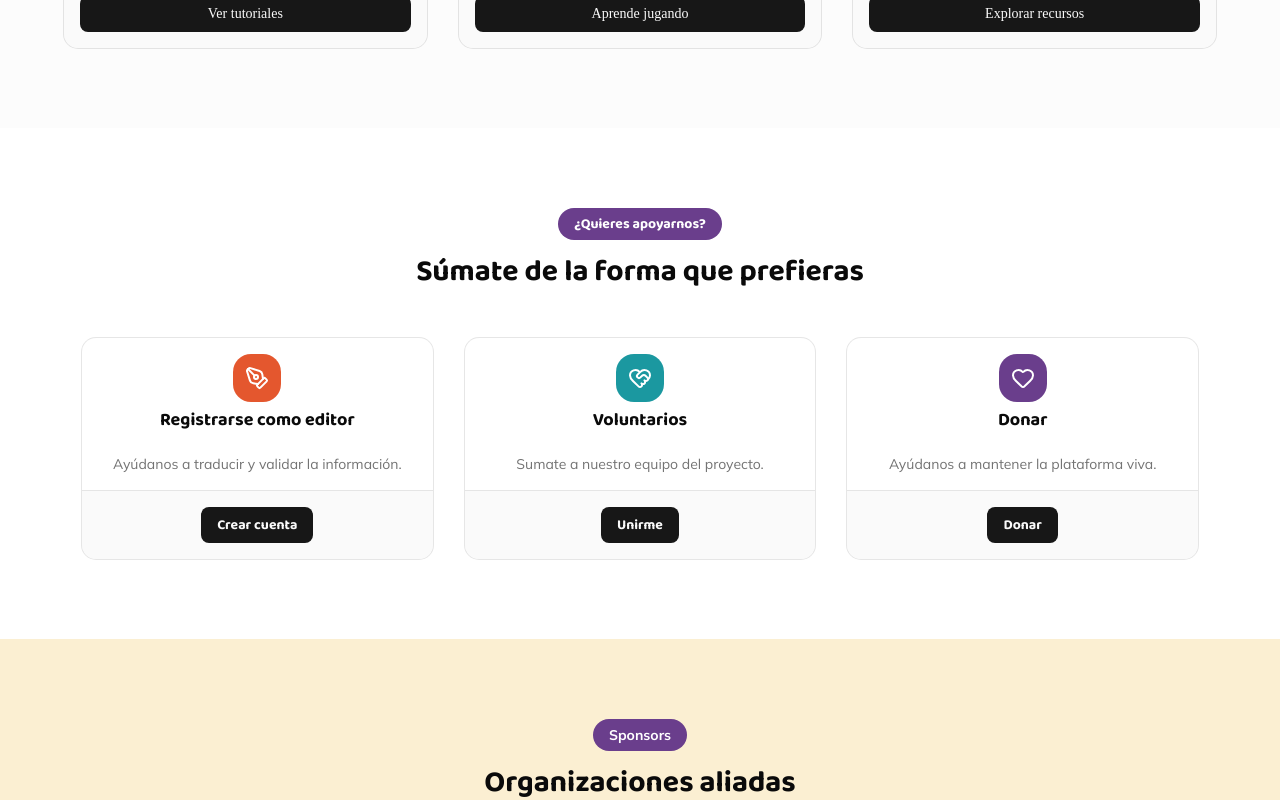
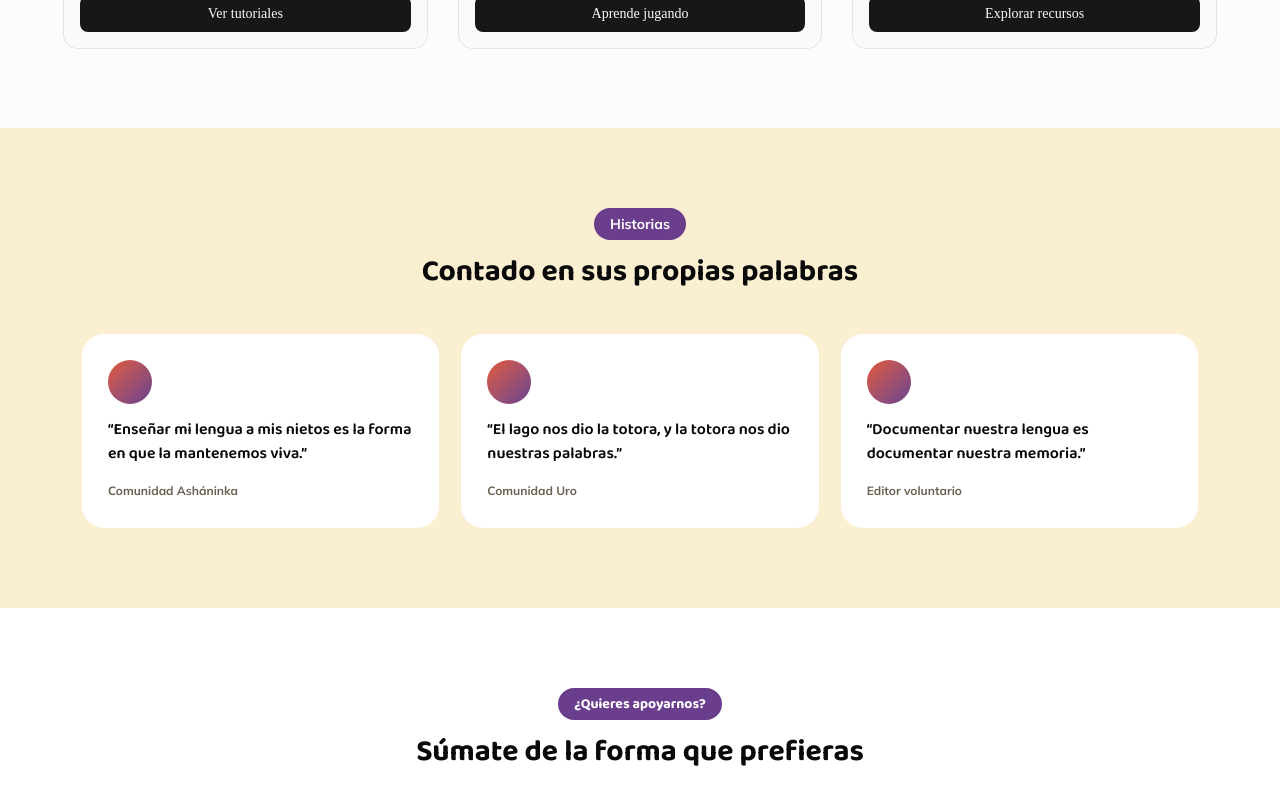
Before and after one commit to ouracademy/living-langs-peru, a Next.js app: page / in a window 1280 px wide. Shown: the part 1520-2320 px from the top of the page. Built offline with nearby package versions, Linux system fonts and the light colour scheme.

Commit message:
feat: add stories section

```diff
--- a/src/app/page.tsx
+++ b/src/app/page.tsx
@@ -7,13 +7,15 @@ import { SponsorsSection } from "@/components/sponsors";
 import { Support } from "@/components/support";
 import { HelpEducation } from "@/components/help-education";
 import { Footer } from "@/components/footer";
+import Stories from "@/components/stories";
 
 export default function Home() {
   return (
     <div>
       <HeaderPlataform />
       <main className="flex flex-1 flex-col">
-        <section className="bg-primary px-6 py-16 text-center text-primary-foreground bg-cover bg-no-repeat bg-center min-h-[400px]"
+        <section
+          className="bg-primary px-6 py-16 text-center text-primary-foreground bg-cover bg-no-repeat bg-center min-h-[400px]"
           style={{ backgroundImage: "url('/ash.jpg')" }}
         >
           <div className="absolute inset-0 bg-black/40 pointer-events-none" />
@@ -32,7 +34,9 @@ export default function Home() {
               <Link
                 key={language.slug}
                 href={`/lenguas/${language.slug}`}
-                className={cn(buttonVariants({ variant: "outline", size: "lg" }))}
+                className={cn(
+                  buttonVariants({ variant: "outline", size: "lg" }),
+                )}
               >
                 {language.name}
               </Link>
@@ -50,11 +54,12 @@ export default function Home() {
                 Asháninka · Uro
               </span>
               <h1 className="font-['Baloo_2',sans-serif] font-bold text-4xl md:text-5xl leading-tight my-4">
-              Aprende, juega y <span className="text-[#E4572E]">celebra</span> las lenguas del{" "}
-              <span className="text-[#1B98A0]">Perú</span>
+                Aprende, juega y <span className="text-[#E4572E]">celebra</span>{" "}
+                las lenguas del <span className="text-[#1B98A0]">Perú</span>
               </h1>
               <p className="text-lg text-[#4A4130] max-w-[38ch] mb-6">
-              Diccionario, traductor, chatbot, juegos y videos para aprender Asháninka y Uro de forma divertida.
+                Diccionario, traductor, chatbot, juegos y videos para aprender
+                Asháninka y Uro de forma divertida.
               </p>
               <div className="flex gap-3.5 flex-wrap mt-6">
                 <a
@@ -73,17 +78,31 @@ export default function Home() {
             </div>
 
             <div className="relative z-[2]">
-            <svg viewBox="0 0 420 380" xmlns="http://www.w3.org/2000/svg" className="w-full h-auto">
+              <svg
+                viewBox="0 0 420 380"
+                xmlns="http://www.w3.org/2000/svg"
+                className="w-full h-auto"
+              >
                 <circle cx="210" cy="190" r="150" fill="#F2B705" opacity=".9" />
-              <path d="M210 60 C 260 100 260 160 210 200 C 160 160 160 100 210 60Z" fill="#E4572E" />
-              <path d="M110 220 C 150 250 150 300 110 330 C 70 300 70 250 110 220Z" fill="#1B98A0" />
-              <path d="M310 220 C 350 250 350 300 310 330 C 270 300 270 250 310 220Z" fill="#6A3E8C" />
+                <path
+                  d="M210 60 C 260 100 260 160 210 200 C 160 160 160 100 210 60Z"
+                  fill="#E4572E"
+                />
+                <path
+                  d="M110 220 C 150 250 150 300 110 330 C 70 300 70 250 110 220Z"
+                  fill="#1B98A0"
+                />
+                <path
+                  d="M310 220 C 350 250 350 300 310 330 C 270 300 270 250 310 220Z"
+                  fill="#6A3E8C"
+                />
                 <circle cx="210" cy="330" r="18" fill="#241D14" />
               </svg>
             </div>
           </div>
         </section>
         <HelpEducation />
+        <Stories />
         <Support />
         <SponsorsSection />
         <Footer />
--- a/src/components/footer.tsx
+++ b/src/components/footer.tsx
@@ -35,7 +35,7 @@ export function Footer() {
             <h3 className="font-['Baloo_2',sans-serif] font-bold text-lg mb-2.5">
               Participa
             </h3>
-            <ul className="mt-4 space-y-2.5 text-sm text-muted-foreground">
+            <ul className="font-['Mulish',sans-serif] mt-4 space-y-2.5 text-sm text-muted-foreground">
               {navigation.support.map((item) => (
                 <li key={item.name} className="text-[#FFF7E8] hover:text-[#F2B705]">
                   <Link href={item.href}>{item.name}</Link>
--- /dev/null
+++ b/src/components/stories.tsx
@@ -0,0 +1,45 @@
+const testimonials = [
+  {
+    testimony:
+      "Enseñar mi lengua a mis nietos es la forma en que la mantenemos viva.",
+    community: "Comunidad Asháninka",
+  },
+  {
+    testimony:
+      "El lago nos dio la totora, y la totora nos dio nuestras palabras.",
+    community: "Comunidad Uro",
+  },
+  {
+    testimony: "Documentar nuestra lengua es documentar nuestra memoria.",
+    community: "Editor voluntario",
+  },
+];
+
+export default function Stories() {
+  return (
+    <section id="historias" className="bg-[#FBEFD2] py-20">
+      <div className="max-w-[1180px] mx-auto px-8">
+        <div className="max-w-[56ch] mx-auto mb-11 text-center">
+          <span className="font-['Mulish',sans-serif] inline-block bg-[#6A3E8C] text-white font-bold text-sm px-4 py-1.5 rounded-full mb-3.5">
+            Historias
+          </span>
+          <h2 className="font-['Baloo_2',sans-serif] font-bold text-3xl">
+            Contado en sus propias palabras
+          </h2>
+        </div>
+
+        <div className="grid grid-cols-1 md:grid-cols-3 gap-5.5">
+          {testimonials.map((indexT) => (
+            <div key={indexT.community} className="bg-white rounded-[22px] p-6.5">
+              <div className="w-11 h-11 rounded-full mb-3.5 bg-gradient-to-br from-[#E4572E] to-[#6A3E8C]" />
+              <q className="block font-['Baloo_2',sans-serif] font-semibold text-base mb-3">
+                {indexT.testimony}
+              </q>
+              <span className="font-['Mulish',sans-serif] text-xs font-bold text-[#6B6152]">{indexT.community}</span>
+            </div>
+          ))}
+        </div>
+      </div>
+    </section>
+  );
+}
```
Lines whose indentation alone changed are shown as unchanged.
